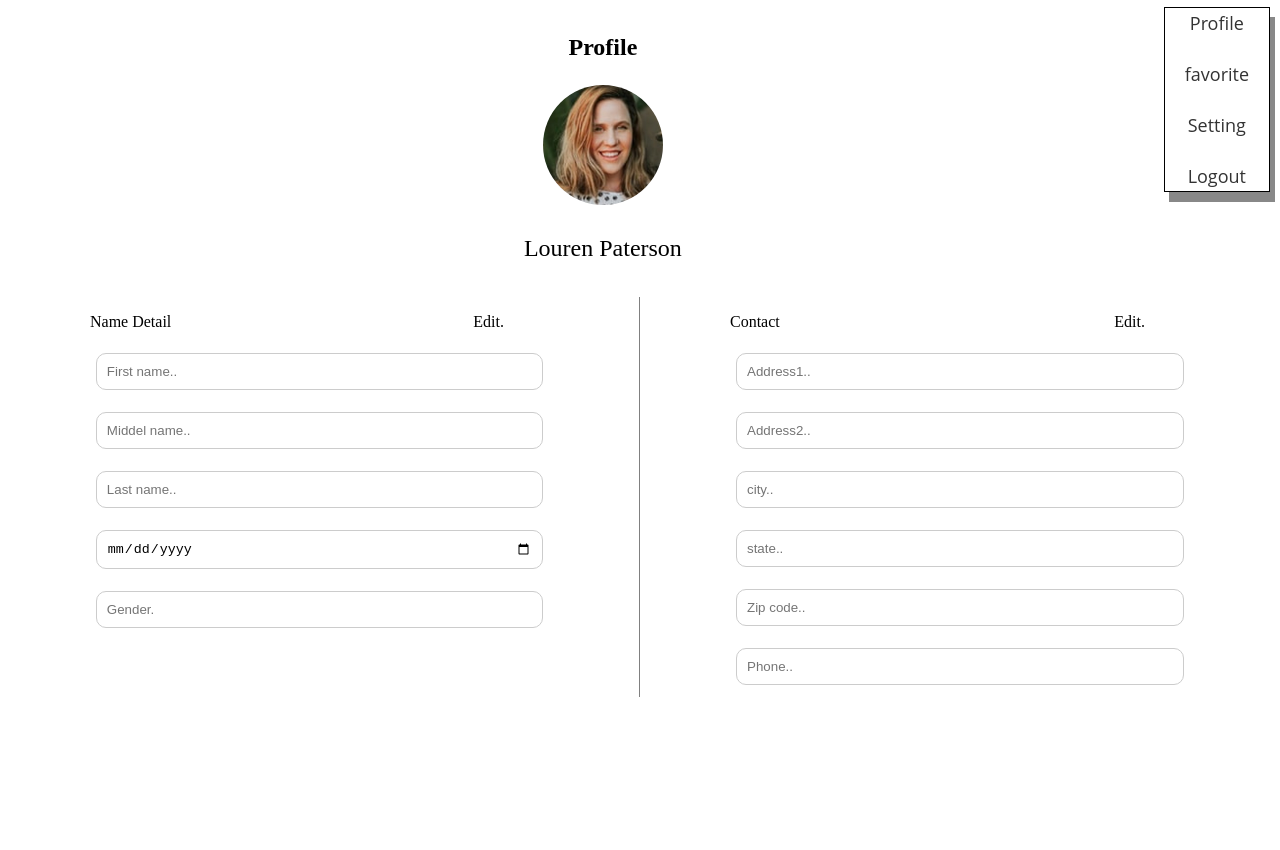
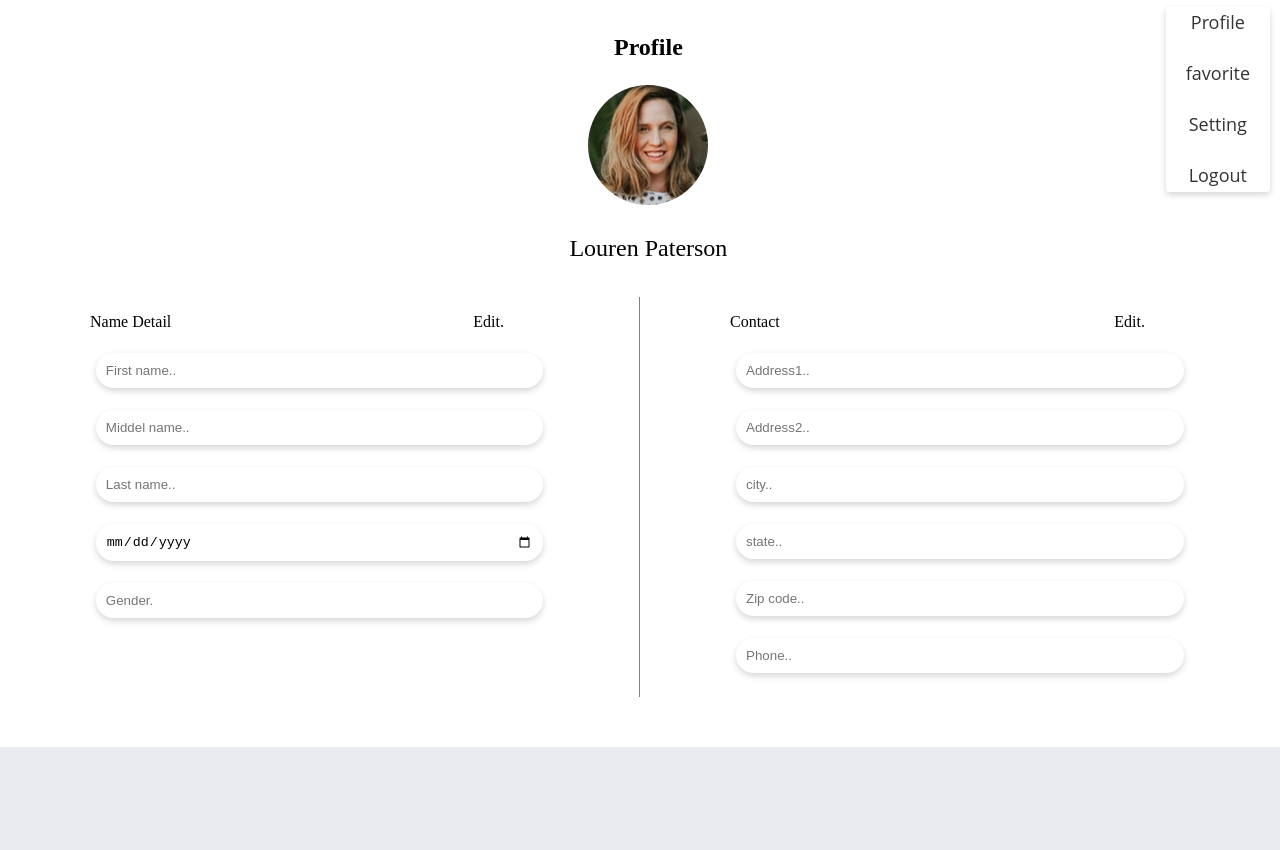
Before and after one commit to rohit2112/screen2.io, a plain HTML site: page index.html in a window 1280 px wide. Shown: the part 83-933 px from the top of the page. After the commit the page ends 830 px from the top, so only its background shows below. Drawn offline with Linux system fonts and the light colour scheme.

Commit message:
Update screen.css

```diff
--- a/screen.css
+++ b/screen.css
@@ -95,10 +95,11 @@ a:hover {
   text-align: center;
   padding: 20px;
   font-size: 24px;
+
 }
 .item1 {
   padding-top: 3px;
-  margin-left: 350px;
+  margin-left: 410px;
   height: 200px;
   grid-column: 1 / span 2;
   grid-row: 1;
@@ -108,8 +109,10 @@ a:hover {
   padding-top: 3px;
   font-size: 18px;
   height: 185px;
-  border: 1px solid black;
-  box-shadow: 5px 10px #888888;
+  background: #FFFFFF 0% 0% no-repeat padding-box;
+  box-shadow: 0px 3px 6px #00000029;
+  border-radius: 3px;
+  opacity: 1;
   grid-column: 3;
   grid-row: 1 / span 2;
 }
@@ -133,7 +136,7 @@ h3{
 .container{
 background-color: white;
 width: 100%;
-height: auto;
+height: 450px;
 display: grid;
 grid-template-columns: 50%  50%;
 grid-template-rows: 400px 400px;
@@ -158,9 +161,11 @@ input[type=text], select, textarea {
 
   width: 70%;
   padding: 10px;
-  border: 1px solid #ccc;
-  border-radius: 10px;
-  box-sizing: border-box;
+  border: none;
+  background: #FFFFFF 0% 0% no-repeat padding-box;
+  box-shadow: 0px 3px 6px #00000029;
+  border-radius: 18px;
+  opacity: 1;
   margin-top: 6px;
   margin-bottom: 16px;
   resize: vertical;
@@ -170,9 +175,12 @@ input[type=date]{
 
   width: 70%;
   padding: 10px;
-  border: 1px solid #ccc;
-  border-radius: 10px;
-  box-sizing: border-box;
+  border: none;
+  background: #FFFFFF 0% 0% no-repeat padding-box;
+  box-shadow: 0px 3px 6px #00000029;
+  border-radius: 18px;
+  opacity: 1;
+
   margin-top: 6px;
   margin-bottom: 16px;
   resize: vertical;
```
